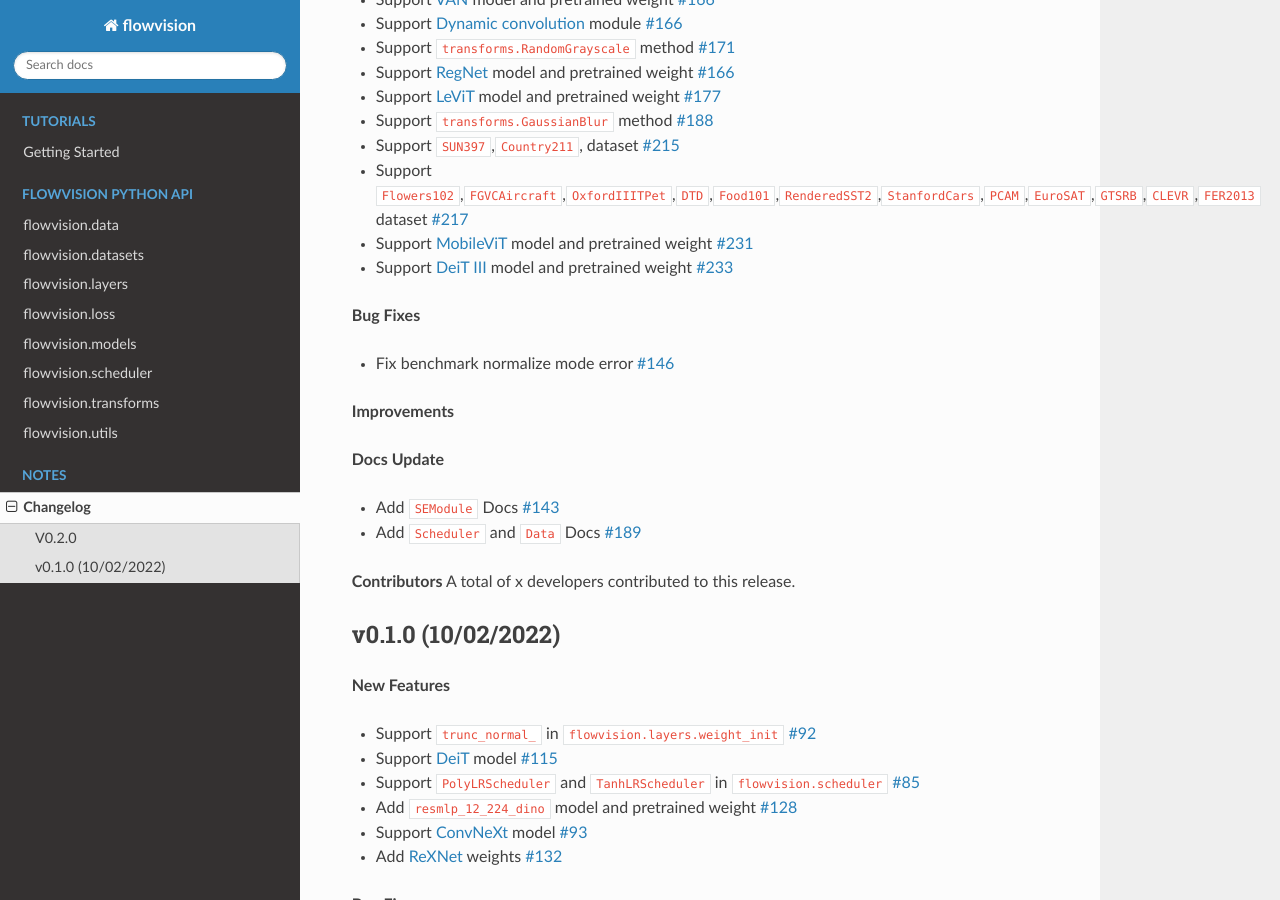
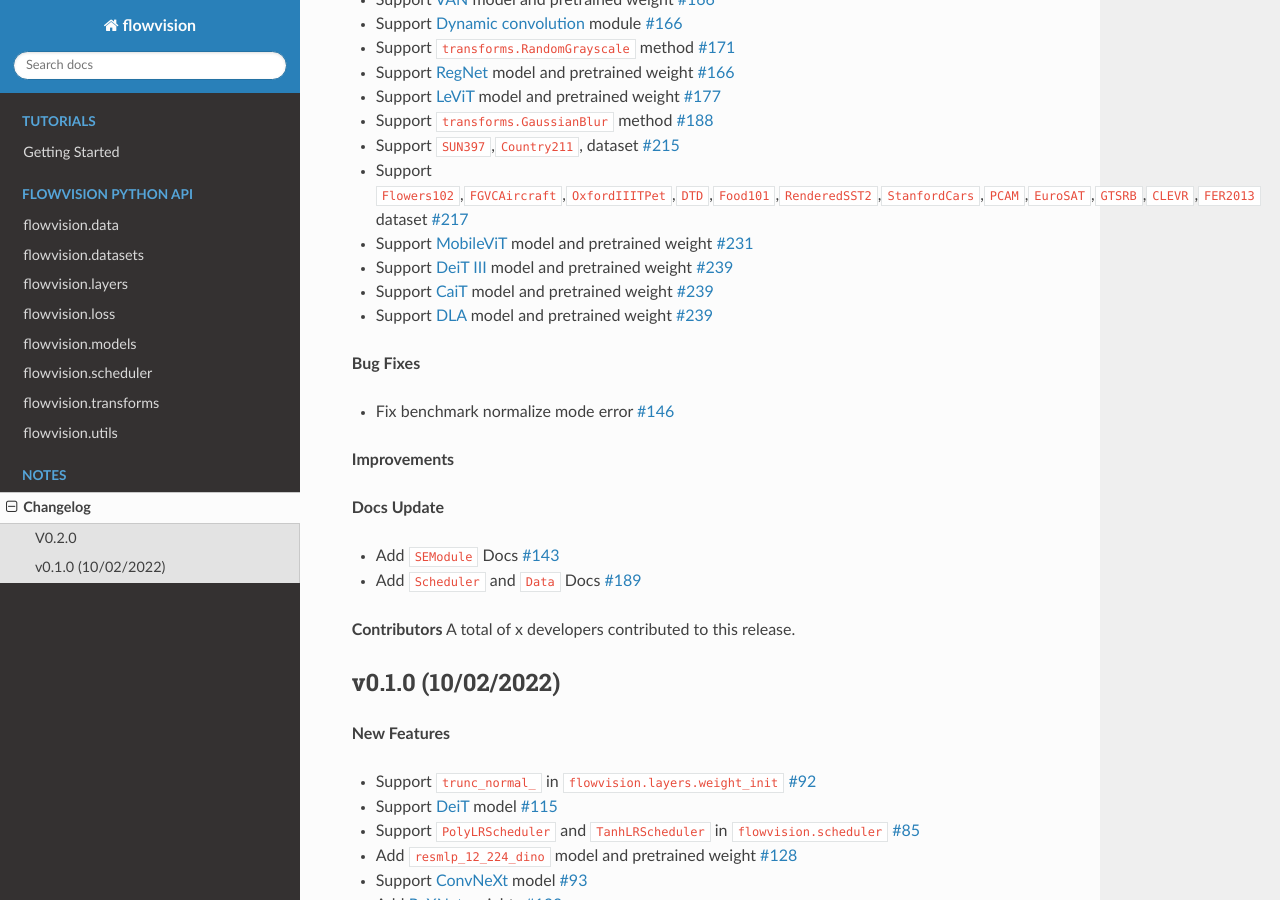
Before and after one commit to Oneflow-Inc/vision, a Sphinx documentation site: the page built from docs/source/changelog.md, in a window 1280 px wide and 900 px high, scrolled down 517 px. Built offline with Sphinx 7.4.7 and the Read the Docs theme 2.0.0, drawn with Linux system fonts in a browser that asks for light colours; the version number is read from the project's files by our own code.

Commit message:
modified changelog.md

````diff
--- a/docs/source/changelog.md
+++ b/docs/source/changelog.md
@@ -22,7 +22,9 @@
 - Support ```SUN397```,```Country211```, dataset [#215](https://github.com/Oneflow-Inc/vision/pull/215)
 - Support ```Flowers102```,```FGVCAircraft```,```OxfordIIITPet```,```DTD```,```Food101```,```RenderedSST2```,```StanfordCars```,```PCAM```,```EuroSAT```,```GTSRB```,```CLEVR```,```FER2013``` dataset [#217](https://github.com/Oneflow-Inc/vision/pull/217)
 - Support [MobileViT](https://arxiv.org/abs/2110.02178) model and pretrained weight [#231](https://github.com/Oneflow-Inc/vision/pull/231)
-- Support [DeiT III](https://arxiv.org/abs/2204.07118) model and pretrained weight [#233](https://github.com/Oneflow-Inc/vision/pull/233)
+- Support [DeiT III](https://arxiv.org/abs/2204.07118) model and pretrained weight [#239](https://github.com/Oneflow-Inc/vision/pull/239)
+- Support [CaiT](https://arxiv.org/abs/2103.17239) model and pretrained weight [#239](https://github.com/Oneflow-Inc/vision/pull/239)
+- Support [DLA](https://arxiv.org/abs/1707.06484) model and pretrained weight [#239](https://github.com/Oneflow-Inc/vision/pull/239)
 
 **Bug Fixes**
 - Fix benchmark normalize mode error [#146](https://github.com/Oneflow-Inc/vision/pull/146)
````
